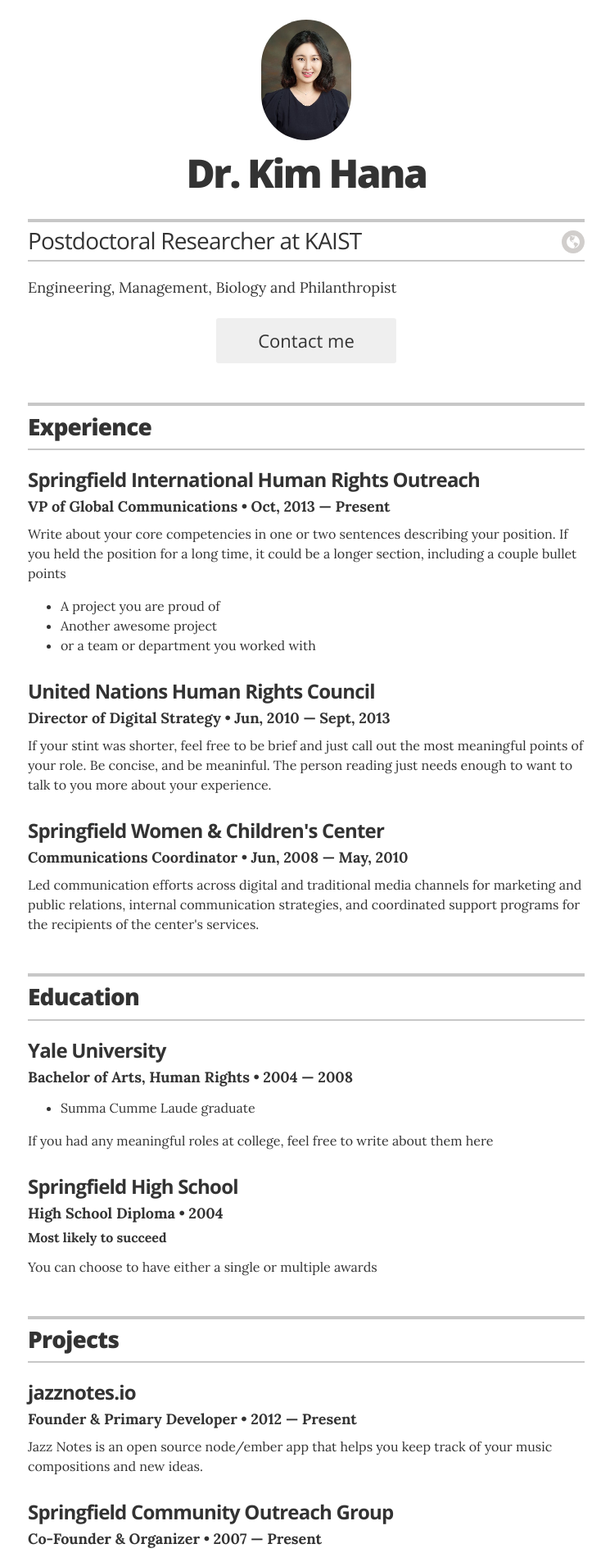
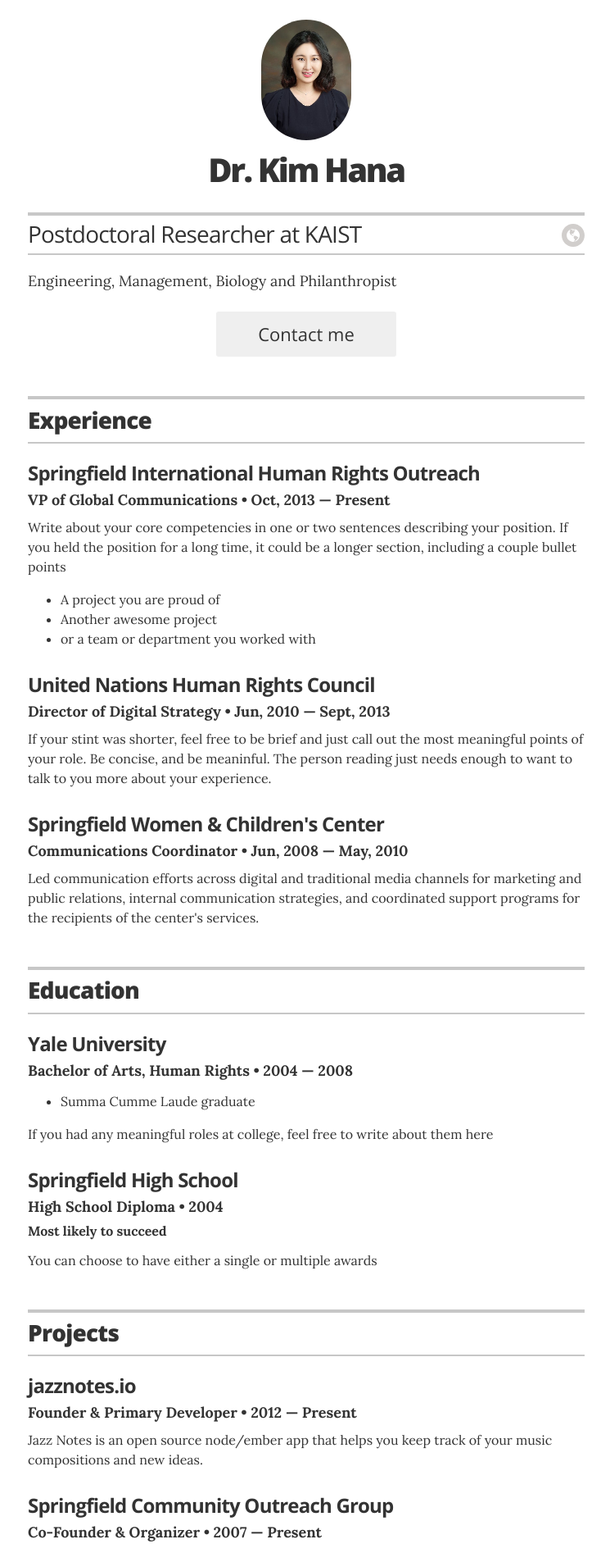
Before and after one commit to 0620hanakim/0620hanakim.github.io, a Jekyll site: the page built from index.html, in a window 1280 px wide. Shown: the top 1894 px of the page at 82% size, without its empty margins (266-1011 px from the left). Built offline with Jekyll 4.4.1, drawn with Linux system fonts in a browser that asks for light colours.

Commit message:
Update _resume.scss

```diff
--- a/_sass/_resume.scss
+++ b/_sass/_resume.scss
@@ -31,7 +31,7 @@
 
   .header-name {
     @include sans;
-    font-size: 3rem;
+    font-size: 2.5rem;
     font-weight: 900;
     text-align: center;
     letter-spacing: -.15rem;
```
